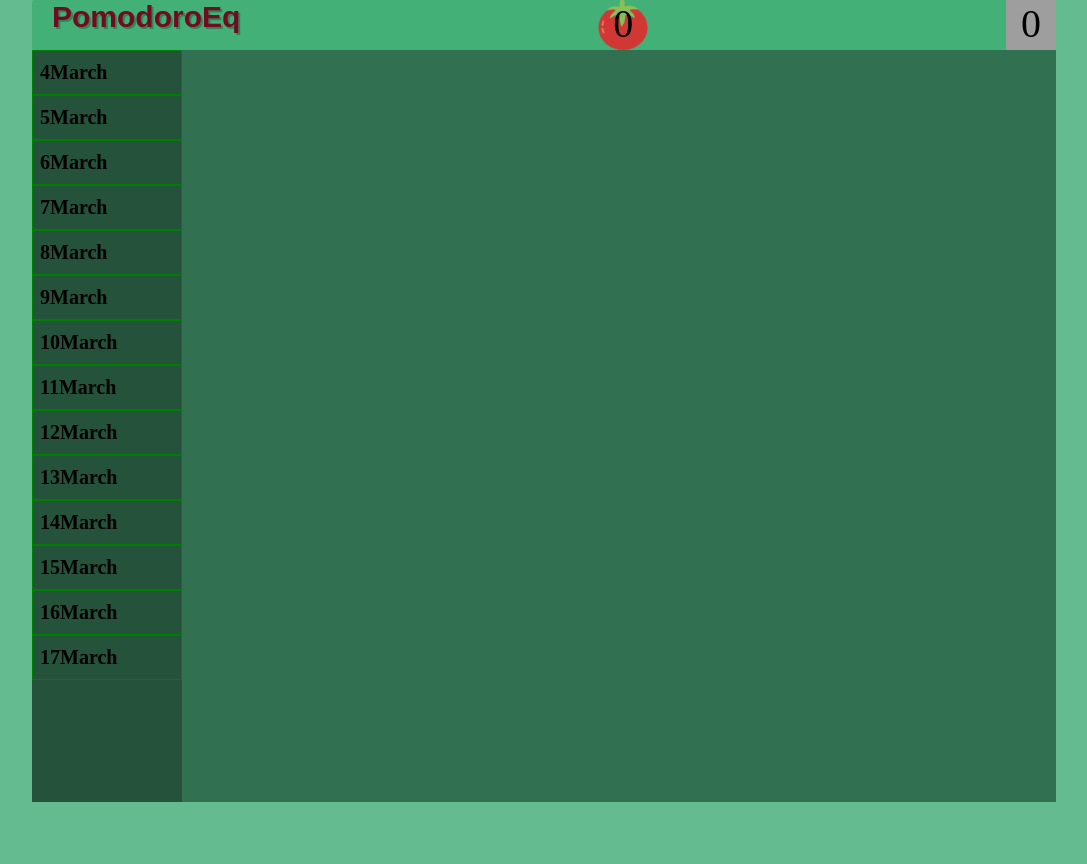
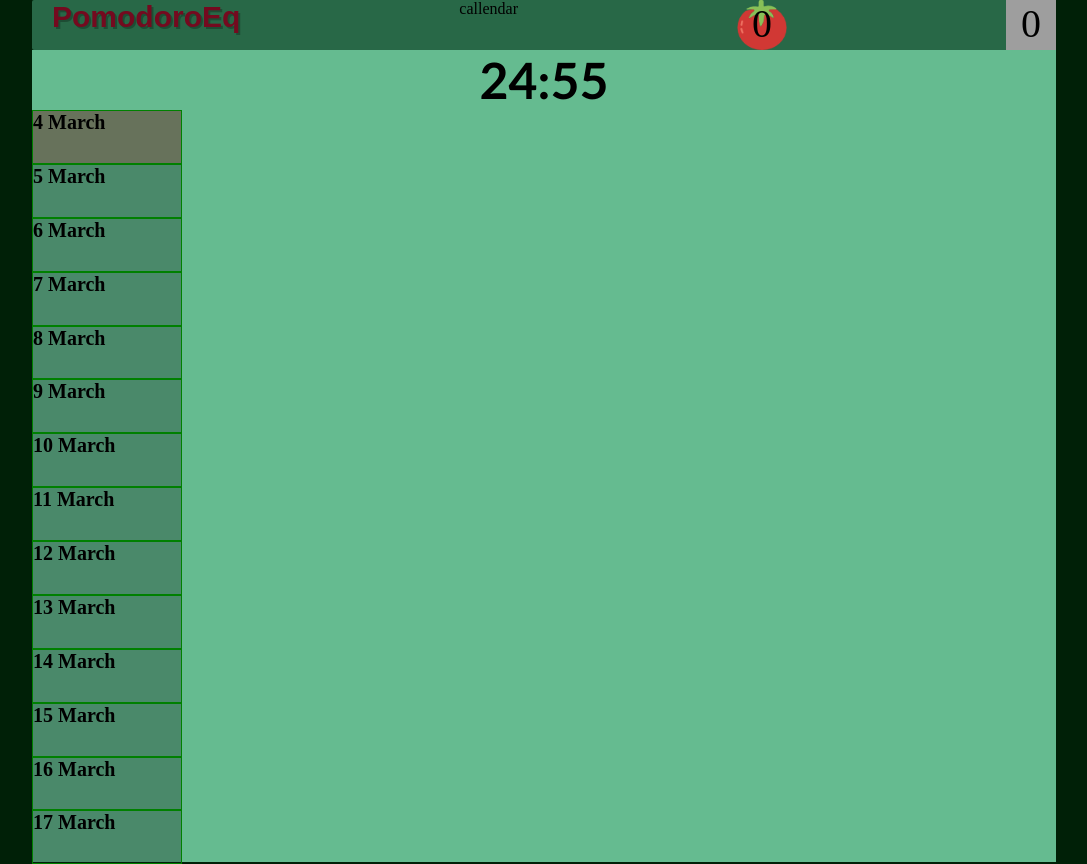
Before and after one commit to JaskierBard/pomodoroeq-front, a React (Create React App) app: page / in a window 1280 px wide. Shown: the whole page, without its empty margins (96-1183 px from the left). Before the commit the page ends 802 px from the top, so only its background shows below. Built offline with nearby package versions, Linux system fonts and the light colour scheme; grey boxes are pictures that could not be loaded.

Commit message:
implements react-countdown as a pomodoro clock

```diff
--- a/package.json
+++ b/package.json
@@ -11,6 +11,7 @@
     "@types/react": "^18.0.28",
     "@types/react-dom": "^18.0.11",
     "react": "^18.2.0",
+    "react-countdown": "^2.3.5",
     "react-dom": "^18.2.0",
     "react-scripts": "5.0.1",
     "typescript": "^4.9.5",
--- a/public/index.html
+++ b/public/index.html
@@ -2,7 +2,7 @@
 <html lang="en">
   <head>
     <meta charset="utf-8" />
-    <link rel="icon" href="%PUBLIC_URL%/favicon.ico" />
+    <link rel="icon" href="%PUBLIC_URL%/assets/images/tomato.png" />
     <meta name="viewport" content="width=device-width, initial-scale=1" />
     <meta name="theme-color" content="#000000" />
     <meta
@@ -24,20 +24,11 @@
       work correctly both with client-side routing and a non-root public URL.
       Learn how to configure a non-root public URL by running `npm run build`.
     -->
-    <title>React App</title>
+    <title>PomodoroEq</title>
   </head>
   <body>
     <noscript>You need to enable JavaScript to run this app.</noscript>
     <div id="root"></div>
-    <!--
-      This HTML file is a template.
-      If you open it directly in the browser, you will see an empty page.
 
-      You can add webfonts, meta tags, or analytics to this file.
-      The build step will place the bundled scripts into the <body> tag.
-
-      To begin the development, run `npm start` or `yarn start`.
-      To create a production bundle, use `npm run build` or `yarn build`.
-    -->
   </body>
 </html>
--- a/src/App.tsx
+++ b/src/App.tsx
@@ -1,7 +1,17 @@
 import React, {useEffect, useState } from 'react';
+import Countdown, { zeroPad } from 'react-countdown';
+
+interface Clock{
+  hours: number
+  minutes: number
+  seconds: number
+  completed: boolean
+
+}
 
 export const App = () => {
   const [day, setDay] = useState<string[]>([]);
+
 
 
   const monthNames = ["January", "February", "March", "April", "May", "June",
@@ -16,28 +26,43 @@
       for (let i = 0; i < 14; i++) {
         const d = new Date()
             d.setDate(d.getDate()+i);
-        days.push(String(d.getDate())+ (monthNames[d.getMonth()]))
+        days.push(String(d.getDate()) + '  ' + (monthNames[d.getMonth()]))
       }
       setDay(days)
 }, []);
+
+
+
+const renderer = ({ hours, minutes, seconds, completed }:Clock) => {
+  if (completed) {
+    window.alert('Time is out!')
+    return <span>Time is out!</span>;
+  } else {
+    return <span>{zeroPad(minutes)}:{zeroPad(seconds)}</span>;
+  }
+};
+
+const onPause = () => {
+
+}
 
 
   return (
     <>
       <header>
         <h1>PomodoroEq</h1>
-
-
+        <a>callendar</a>
         <div className='tomato'>0</div>
         <div className='seed'>0</div>
+      </header>
 
-
-
-      </header>
       <div className='bgc'>
+      <div className='clock'><Countdown date={Date.now() + (1000  * 60 * 25)} renderer={renderer} ></Countdown></div>
         <ul className='Callendar'>
           {day.map((item, index) => <li className='dayCallendar' key={index}><strong>{item}</strong></li>)}
         </ul>
+
+
       </div>
 
 
--- a/src/index.css
+++ b/src/index.css
@@ -4,15 +4,14 @@
 }
 
 body{
-  background-color: #65bb90;
+  background-color: #002007;
   display: flex;
   justify-content: center;
 }
 .bgc{
 
   width: 80vw;
-  /* height: 94vh; */
-  background-color: #317050;
+  background-color: #65bb90;
 }
 
 header{
@@ -22,7 +21,7 @@
   width: 80vw;
   height: 50px;
 
-  background-color: #43B078;
+  background-color: #286847;
 }
 
 h1{
@@ -39,15 +38,21 @@
   background-color: rgba(0, 0, 0, 0.267);
 }
 
+.dayCallendar:first-child{
+  background-color: rgba(182, 50, 50, 0.267);
+
+}
 
 
 .dayCallendar{
   display: flex;
-  padding: 10px 7px;
+  height:  6.9%;
   border: 1px solid green;
   cursor: pointer;
   list-style: none;
 }
+
+
 .dayCallendar strong{
   font-size: 20px;
   color: #000;
@@ -70,3 +75,12 @@
   background-size: contain;
   font-size: 40px;
 }
+
+.clock{
+  display: flex;
+  justify-content: center;
+  font-family: 'Gill Sans', 'Gill Sans MT', Calibri, 'Trebuchet MS', sans-serif;
+  font-size: 50px;
+  font-weight: bold;
+
+}
```
Also changed, not shown: 1 other file (tests, documents, lock files or other folders).
